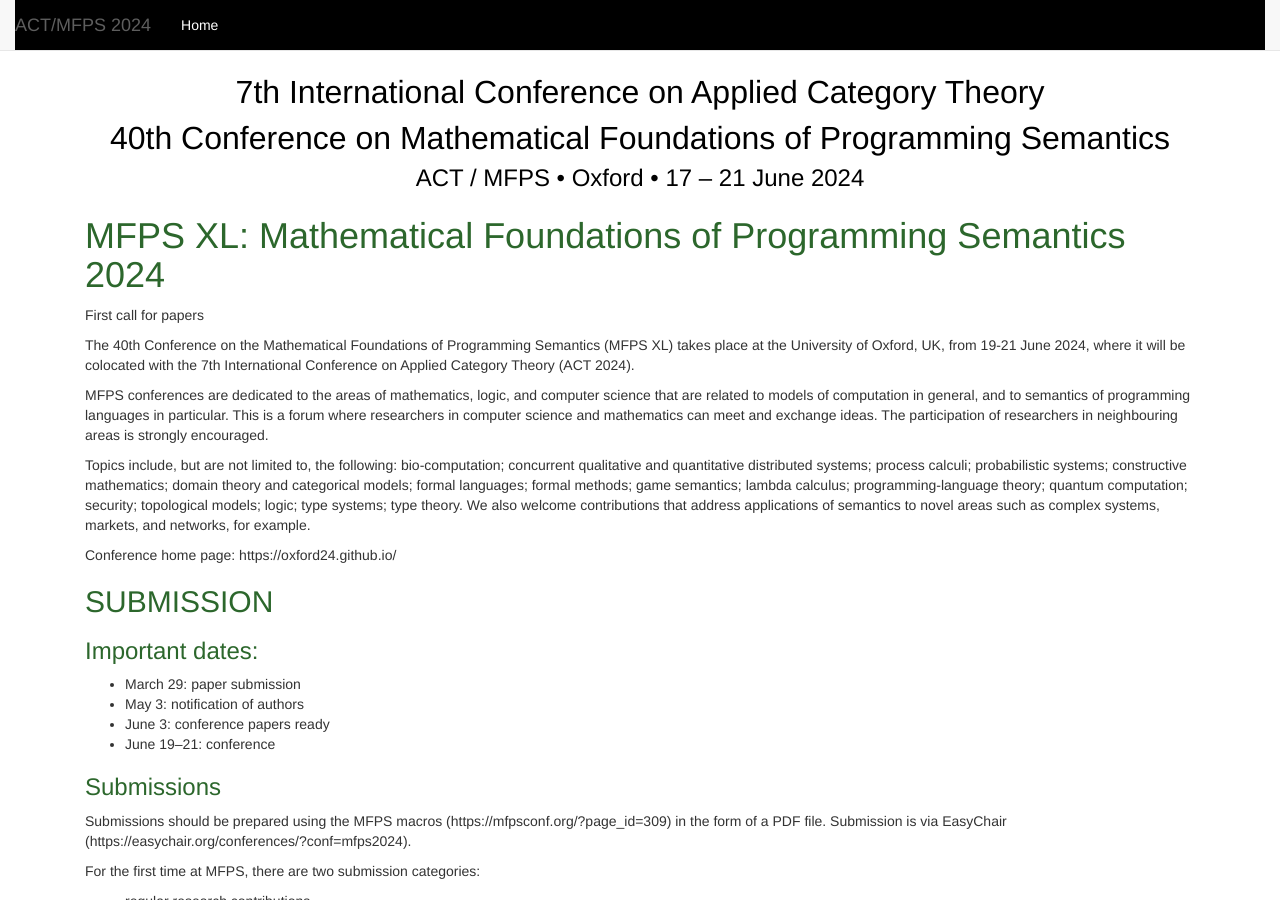
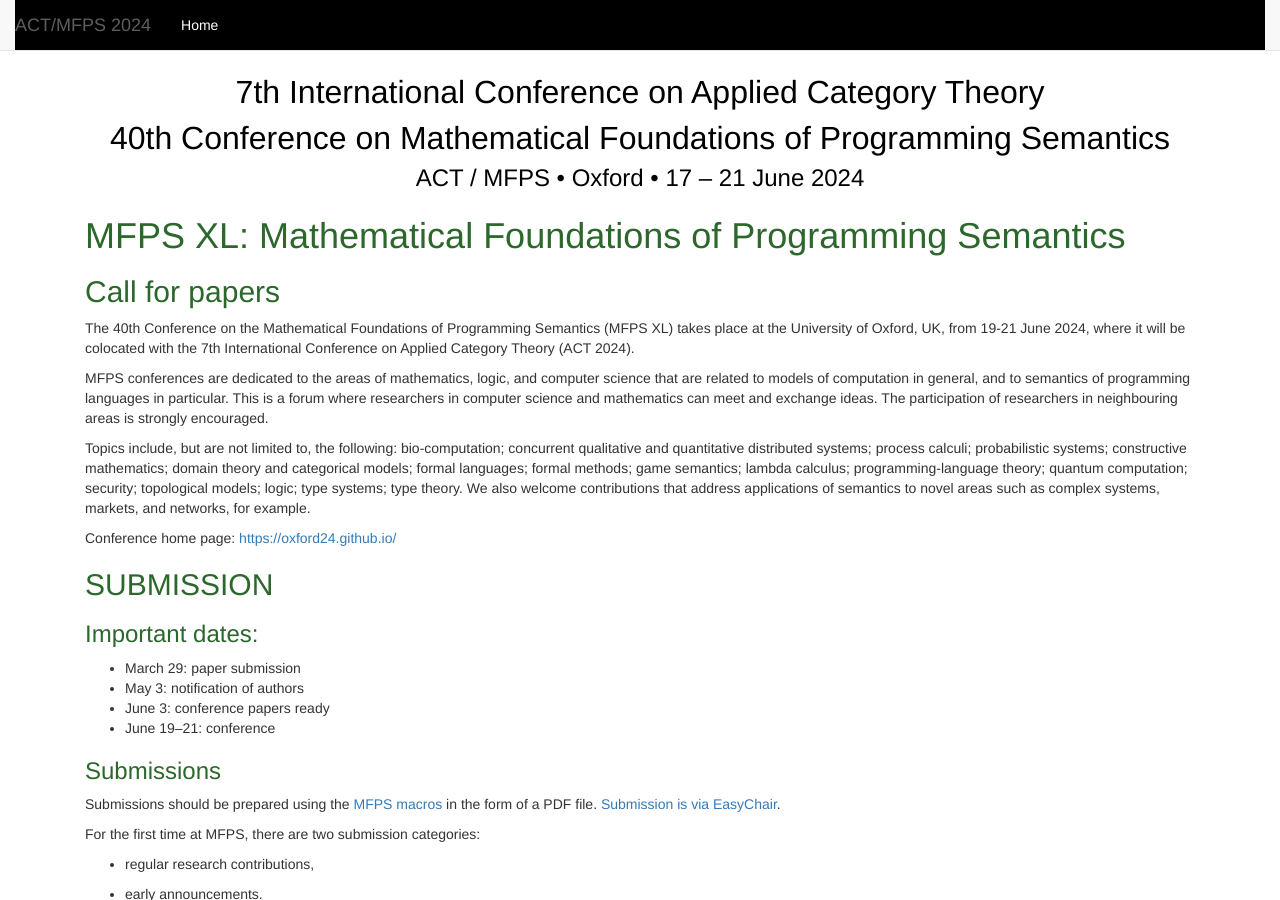
Before and after one commit to oxford24/oxford24.github.io, a Jekyll site: the page built from mfps_cfp.md, in a window 1280 px wide and 900 px high. Built offline with Jekyll 4.4.1, drawn with Linux system fonts in a browser that asks for light colours.

Commit message:
added hyperlinks to mfps_cfp

```diff
--- a/mfps_cfp.md
+++ b/mfps_cfp.md
@@ -2,8 +2,9 @@
 layout: actmfps
 ---
 
-# MFPS XL: Mathematical Foundations of Programming Semantics 2024
-First call for papers
+# MFPS XL: Mathematical Foundations of Programming Semantics
+
+## Call for papers
 
 The 40th Conference on the Mathematical Foundations of Programming Semantics (MFPS XL) takes place at the University of Oxford, UK, from 19-21 June 2024, where it will be colocated with the 7th International Conference on Applied Category Theory (ACT 2024).
 
@@ -11,7 +12,7 @@ MFPS conferences are dedicated to the areas of mathematics, logic, and computer
 
 Topics include, but are not limited to, the following: bio-computation; concurrent qualitative and quantitative distributed systems; process calculi; probabilistic systems; constructive mathematics; domain theory and categorical models; formal languages; formal methods; game semantics; lambda calculus; programming-language theory; quantum computation; security; topological models; logic; type systems; type theory. We also welcome contributions that address applications of semantics to novel areas such as complex systems, markets, and networks, for example.
 
-Conference home page: https://oxford24.github.io/
+Conference home page: [https://oxford24.github.io/](https://oxford24.github.io/)
 
 ## SUBMISSION
 
@@ -24,7 +25,7 @@ Conference home page: https://oxford24.github.io/
 
 ### Submissions
 
-Submissions should be prepared using the MFPS macros (https://mfpsconf.org/?page_id=309) in the form of a PDF file. Submission is via EasyChair (https://easychair.org/conferences/?conf=mfps2024).
+Submissions should be prepared using the [MFPS macros](https://mfpsconf.org/?page_id=309) in the form of a PDF file. [Submission is via EasyChair](https://easychair.org/conferences/?conf=mfps2024).
 
 For the first time at MFPS, there are two submission categories:
 
```
